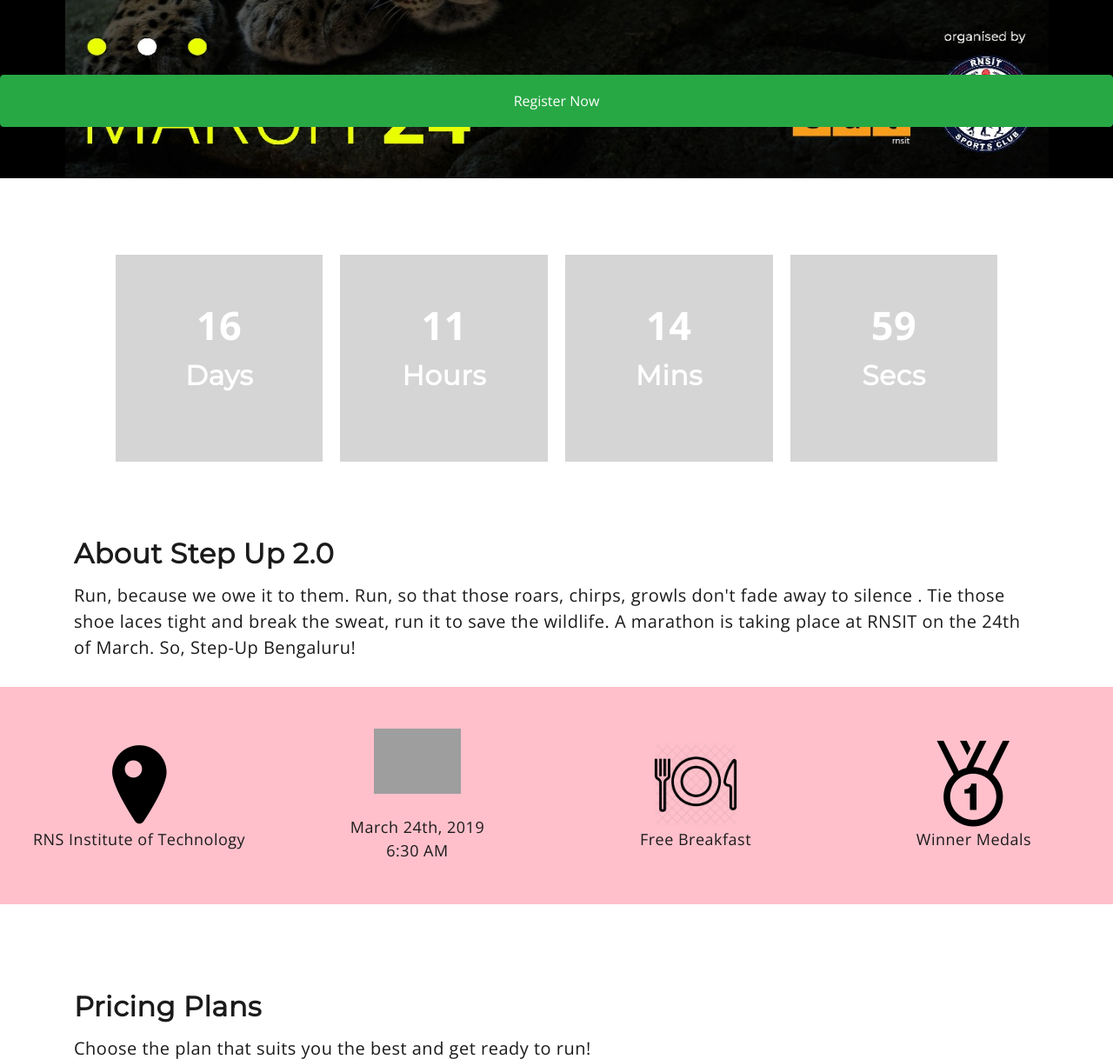
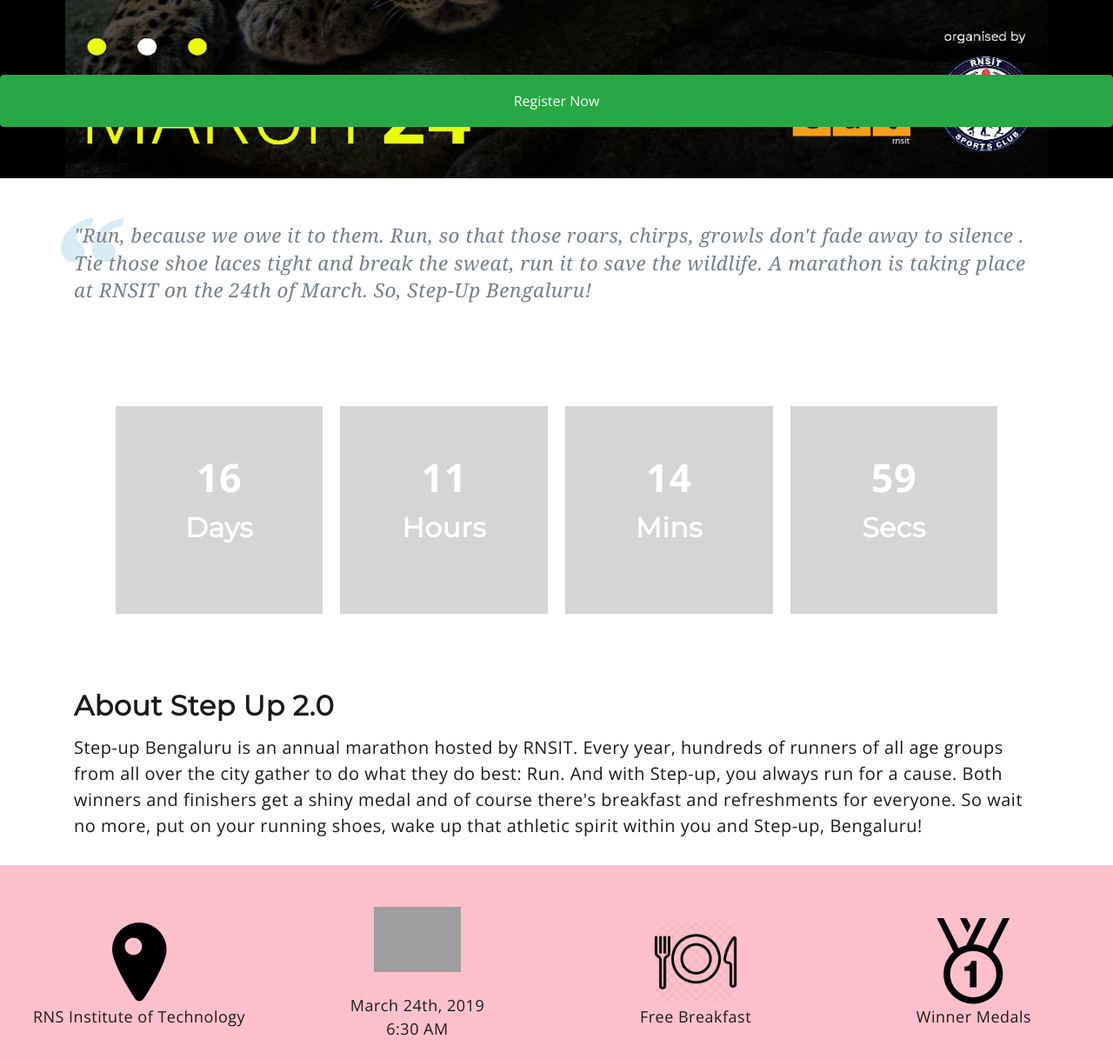
Before and after one commit to ameyaditya/parichay_website, a PHP site: page /marathon/mainpage in a window 1280 px wide. Shown: the part 654-1872 px from the top of the page at 87% size. Run offline with PHP 8.4, Linux system fonts and the light colour scheme; some libraries are stand-ins or nearby versions; grey boxes are pictures that could not be loaded.

Commit message:
slowly making progress into building a complete website, web hosting is done, now fine tuning it and fixing the colours

```diff
--- a/fest website/marathon website/config.php
+++ b/fest website/marathon website/config.php
@@ -3,7 +3,9 @@
 	const DB_USER = 'root';
 	const DB_PASS = '';
 	const DB_NAME = 'parichay_marathon';
-	const merchantMid = "qXpShT71788695022363";
-	const merchantKey = "hzCa6Abazym!!fBD";
+	//const merchantMid = "qXpShT71788695022363";
+	//const merchantKey = "hzCa6Abazym!!fBD";
+	const merchantMid = "jQXQUW71178307232107";
+	const merchantKey = "cfvah3Mpbtf1Enh@";
 	const SALT = "iamverygoodatmathematicsinbiologyatcarjockeyrides.";
 	?>
--- a/fest website/marathon website/mainpage.php
+++ b/fest website/marathon website/mainpage.php
@@ -79,7 +79,15 @@ session_unset();
 			</div>
 		</div>
 	</div>
-
+	<div class="quote-container container">
+            <blockquote>
+                <p>"Run, because we owe it to them.
+Run, so that those roars, chirps, growls don't fade away to silence .
+Tie those shoe laces tight and break the sweat, run it to save the wildlife.
+A marathon is taking place at RNSIT on the 24th of March.
+So, Step-Up Bengaluru!</p>
+            </blockquote>
+        </div>
 	<div class="counter">
 		<div class="container">
 			<div class="flex-container ">
@@ -92,11 +100,12 @@ session_unset();
 	</div>
 	<div class="container">
 		<h2 class="mu-title" id="aboutmarathon">About Step Up 2.0</h2>
-		<p class="lead">Run, because we owe it to them.
+		<p class="lead"><!--Run, because we owe it to them.
 Run, so that those roars, chirps, growls don't fade away to silence .
 Tie those shoe laces tight and break the sweat, run it to save the wildlife.
 A marathon is taking place at RNSIT on the 24th of March.
-So, Step-Up Bengaluru!
+So, Step-Up Bengaluru! -->
+Step-up Bengaluru is an annual marathon hosted by RNSIT. Every year, hundreds of runners of all age groups from all over the city gather to do what they do best: Run. And with Step-up, you always run for a cause. Both winners and finishers get a shiny medal and of course there's breakfast and refreshments for everyone. So wait no more, put on your running shoes, wake up that athletic spirit within you and Step-up, Bengaluru!
 
 </p>
 	</div>
--- a/fest website/marathon website/payment.php
+++ b/fest website/marathon website/payment.php
@@ -96,7 +96,7 @@
 	    define("mobileNo", $phone);
 	    define("email", $email);
 	    define("txnAmount",(string)$amount);
-	    define("website", "WEBSTAGING");
+	    define("website", "DEFAULT");
 	    define("industryTypeId", "Retail");
 	    define("callbackUrl", "https://parichaymarathon.000webhostapp.com/callback.php");
 	    $paytmChecksum = "";
@@ -113,7 +113,7 @@
 	    $paytmParams["CALLBACK_URL"] = callbackUrl;
 	    $paytmParams["CALLBACK_URL"] = "http://localhost:8093/marathon%20website/callback";
 	    $paytmChecksum = getChecksumFromArray($paytmParams, merchantKey);
-	    $transactionURL = "https://securegw-stage.paytm.in/theia/processTransaction";
+	    $transactionURL = "https://securegw.paytm.in/theia/processTransaction";
 	}
 /*
 	$k5 = $_POST['basic'];
--- a/fest website/marathon website/style.css
+++ b/fest website/marathon website/style.css
@@ -387,6 +387,46 @@ blockquote p {
 .mobile-event{
 	display: none;
 }
+blockquote {
+    /* Negate theme styles */
+    border: 0;
+    margin: 0;
+    padding: 0;
+
+    background: none;
+    color: gray;
+    font-family: Georgia, serif;
+    font-size: 1.5em;
+    font-style: italic;
+    line-height: 1.4 !important;
+    margin: 0;
+    position: relative;
+    text-shadow: 0 1px white;
+    z-index: 600;
+}
+blockquote * {
+    box-sizing: border-box;
+}
+blockquote p {
+    color: #75808a;
+    line-height: 1.4 !important;
+}
+.quote-container{
+	margin-top: 50px;
+	margin-bottom: 30px;
+}
+blockquote p:first-child:before {
+    content: '\201C';
+    color: #81bedb;
+    font-size: 7.5em;
+    font-weight: 700;
+    opacity: .3;
+    position: absolute;
+    top: -.4em;
+    left: -.2em;
+    text-shadow: none;
+    z-index: -300;
+}
 .counter{
 	//background-color: pink;
 	//background-image: url("images/mar1.jpg");
@@ -399,7 +439,8 @@ blockquote p {
 }
 .ticket-details{
 	margin-top: 40px;
-	background-color: #D5D5D5;
+	background-color: white;
+	border: 1px solid #D5D5D5;
 	padding: 50px;
 	padding-bottom: 20px;
 	margin-bottom: 40px;
@@ -475,6 +516,10 @@ blockquote p {
 	}
 	.ticket-details h1{
 		font-size: 1.5em;
+	}
+	.quote-container{
+		margin-left: 20px;
+		margin-right: 20px;
 	}
 }
 @media screen and (max-width: 767px){
```
Also changed, not shown: fest website/marathon website/callback.php (+14 -1 lines), fest website/marathon website/cat.html (+1 -11 lines), fest website/marathon website/invoice.php (+11 -2 lines), fest website/marathon website/invoice_generator/src/InvoicePrinter.php (+16 -5 lines), fest website/marathon website/test.php (added, +12 -0 lines), 1 other file.
